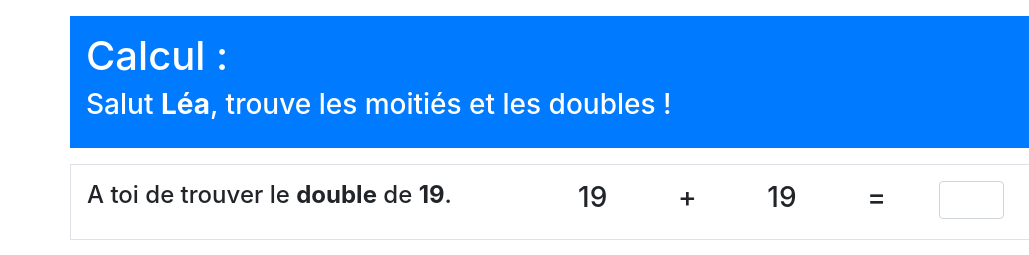
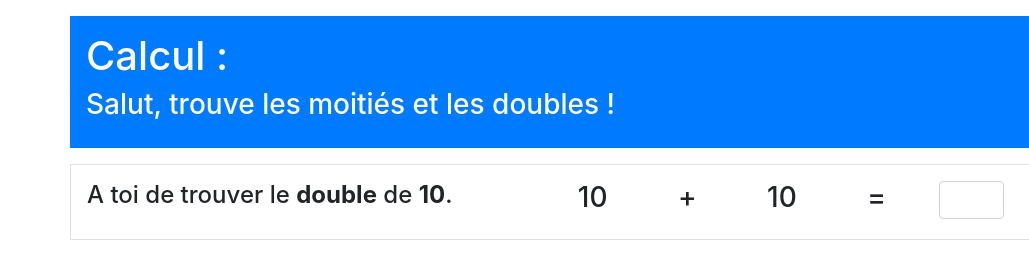
Before and after one commit to yann-berthaux/yann-berthaux.github.io, a plain HTML site: page lea/moitie-double.html in a window 1280 px wide. Shown: the top 255 px of the page, 0-1029 px from the left. Drawn offline with nearby package versions, Linux system fonts and the light colour scheme.

Commit message:
maj fichier

```diff
--- a/lea/moitie-double.html
+++ b/lea/moitie-double.html
@@ -1,7 +1,7 @@
 <html lang="fr">
 <head>
     <meta charset="utf-8">
-    <title>Calcul pour Léa !</title>
+    <title>Calcul moitié et double !</title>
     <!-- Latest compiled and minified CSS -->
     <link rel="stylesheet" href="https://maxcdn.bootstrapcdn.com/bootstrap/4.5.2/css/bootstrap.min.css">
     <!-- jQuery library -->
@@ -95,7 +95,7 @@ function initMoitie() {
 }
 
 function initDouble() {
-    double=  getRandomInt(20);
+    double=  getRandomInt(10);
     $("#double1").text(double);
     $("#double2").text(double);
     $("#double3").val("");
@@ -125,7 +125,7 @@ function augmenteProgression()  {
         <div class="row">
             <div class="col-sm-10">
                 <h1>Calcul&nbsp;:</h1>
-                <h3>Salut <b>Léa</b>, trouve les moitiés et les doubles !</h3>
+                <h3>Salut, trouve les moitiés et les doubles !</h3>
             </div>
             <div class="col-sm-2">
                 <img src="https://dejpknyizje2n.cloudfront.net/marketplace/products/flat-design-unicorn-sticker-1539194391.8053632.png" height="100" width="100">
```
